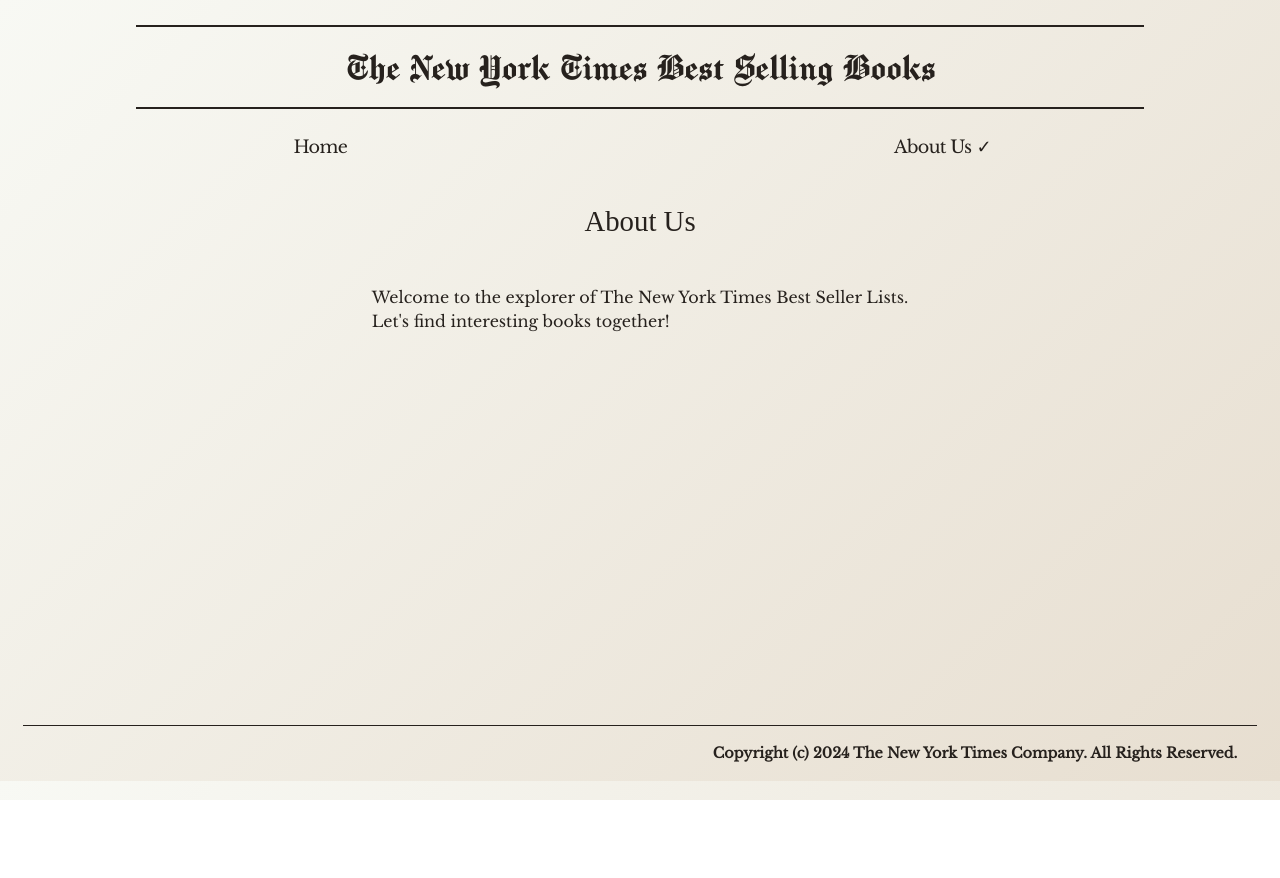
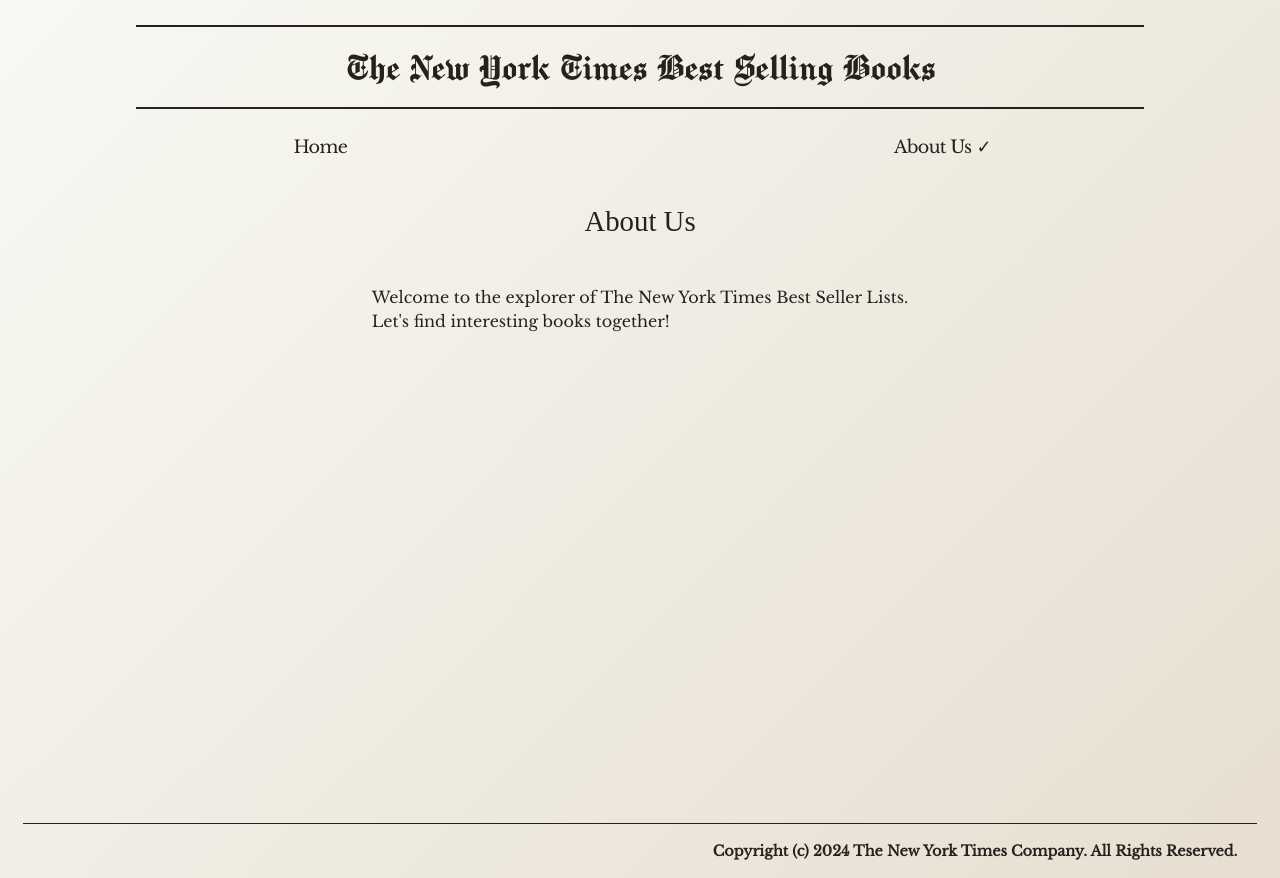
Before and after one commit to Eastynfromeast/nextjs-nyt-bestsellers, a Next.js app: page /about-us in a window 1280 px wide. Before the commit the page ends 800 px from the top, so only its background shows below. Built offline with nearby package versions, Linux system fonts and the light colour scheme.

Commit message:
Fix some styles

```diff
--- a/styles/about-us.module.css
+++ b/styles/about-us.module.css
@@ -4,6 +4,7 @@
 	display: flex;
 	flex-direction: column;
 	align-items: center;
+	min-height: 77vh;
 }
 
 .container h2 {
--- a/styles/common.module.css
+++ b/styles/common.module.css
@@ -11,7 +11,7 @@
 	width: 100%;
 	margin: 0 auto;
 	padding: 30px 15px;
-	min-height: 80vh;
+	min-height: 77vh;
 	max-width: 1440px;
 }
 
--- a/styles/global.css
+++ b/styles/global.css
@@ -132,6 +132,10 @@
 	box-sizing: border-box;
 }
 
+html {
+	min-height: 100vh;
+}
+
 body {
 	background: linear-gradient(135deg, #f8f9f4, #e7ded0);
 	color: #26211d;
```
